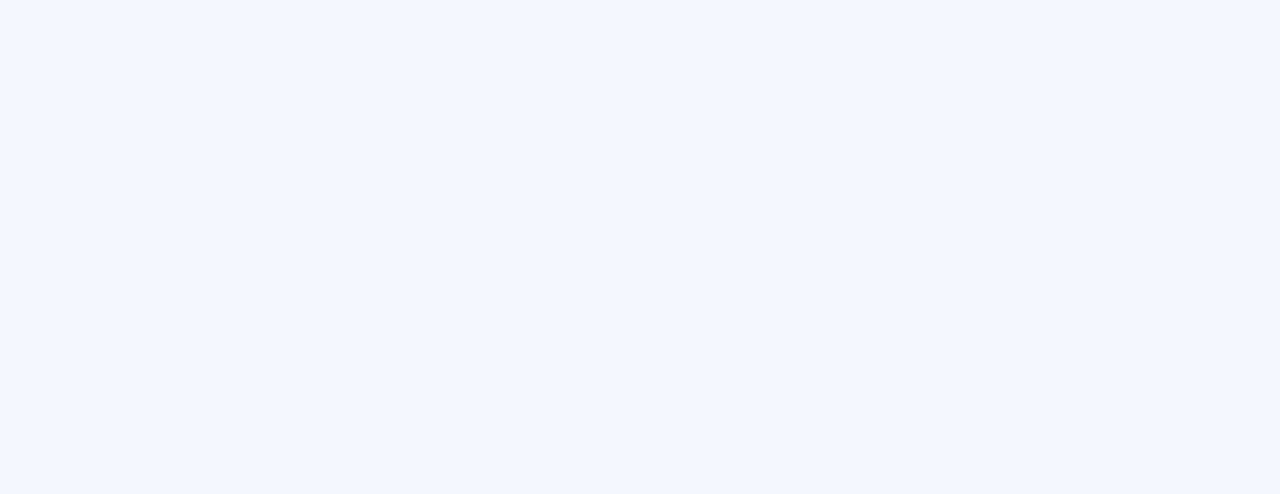
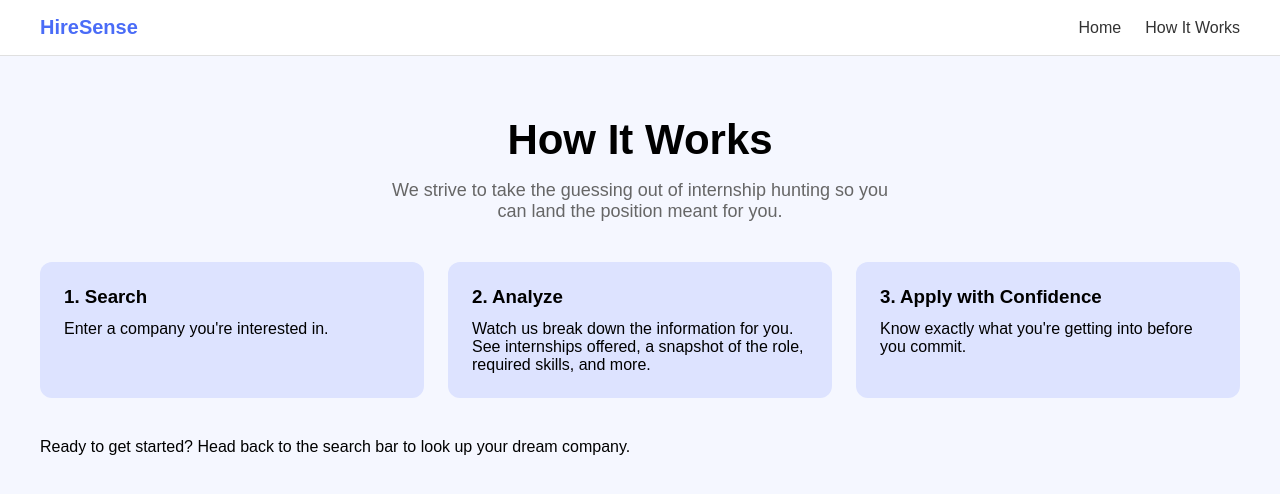
Before and after one commit to aanyathakur1/Tech-Treks-, a React (Create React App) app in the folder my-app/: page /how-it-works in a window 1280 px wide. Before the commit this address had no page. Shown: the top 494 px of the page. Built offline with nearby package versions, Linux system fonts and the light colour scheme.

Commit message:
add how it works page

```diff
--- a/my-app/src/App.js
+++ b/my-app/src/App.js
@@ -2,6 +2,7 @@ import { useState } from "react";
 import { BrowserRouter, Routes, Route } from "react-router-dom";
 import "./App.css";
 import CompanyInfo from "./pages/CompanyInfo";
+import HowItWorks from "./pages/HowItWorks";
 
 function HomePage() {
   const [searchQuery, setSearchQuery] = useState("");
@@ -19,7 +20,7 @@ function HomePage() {
         <span className="logo">HireSense</span>
         <div className="nav-links">
           <a href="#">Home</a>
-          <a href="#">How It Works</a>
+          <a href="/how-it-works">How It Works</a>
         </div>
       </nav>
 
@@ -60,6 +61,7 @@ function App() {
       <Routes>
         <Route path="/" element={<HomePage />} />
         <Route path="/company" element={<CompanyInfo />} />
+        <Route path="/how-it-works" element={<HowItWorks />} />
       </Routes>
     </BrowserRouter>
   );
--- a/my-app/src/pages/CompanyInfo.jsx
+++ b/my-app/src/pages/CompanyInfo.jsx
@@ -23,16 +23,18 @@ function CompanyInfo() {
   const visiblePostings = showAll ? company.jobPostings : company.jobPostings.slice(0, 4);
 
   return (
-    <div style={{ fontFamily: "sans-serif", padding: "0 40px" }}>
+    <div style={{ fontFamily: "sans-serif" }}>
 
       {/* Navbar */}
-      <nav style={{ display: "flex", justifyContent: "space-between", padding: "16px 0", borderBottom: "1px solid #ddd" }}>
-        <span style={{ fontWeight: "bold", fontSize: "20px", color: "#4F6EF7" }}>HireSense</span>
-        <div style={{ display: "flex", gap: "24px" }}>
-          <a href="/" style={{ textDecoration: "none", color: "black" }}>Home</a>
-          <a href="#" style={{ textDecoration: "none", color: "black" }}>How It Works</a>
+      <nav className="navbar">
+        <span className="logo">HireSense</span>
+        <div className="nav-links">
+          <a href="/">Home</a>
+          <a href="/how-it-works">How It Works</a>
         </div>
       </nav>
+
+      <div style={{ padding: "0 40px" }}>
 
       {/* Company Header */}
       <div style={{ background: "#dde3ff", borderRadius: "12px", padding: "24px", display: "flex", gap: "24px", marginTop: "24px" }}>
@@ -100,6 +102,7 @@ function CompanyInfo() {
           Amount of space needed can be determined later
         </div>
       </div>
+      </div>
 
     </div>
   );
--- /dev/null
+++ b/my-app/src/pages/HowItWorks.jsx
@@ -0,0 +1,40 @@
+function HowItWorks() {
+  return (
+    <div className="app">
+      <nav className="navbar">
+        <span className="logo">HireSense</span>
+        <div className="nav-links">
+          <a href="/">Home</a>
+          <a href="/how-it-works">How It Works</a>
+        </div>
+      </nav>
+
+      <div style={{ padding: "0 40px" }}>
+
+    <div style={{ textAlign: "center", padding: "60px 0 40px 0" }}>
+      <h1 style={{ fontSize: "42px", marginBottom: "16px" }}>How It Works</h1>
+      <p style={{ fontSize: "18px", color: "#666", maxWidth: "500px", margin: "0 auto" }}>
+        We strive to take the guessing out of internship hunting so you can land the position meant for you.
+      </p>
+    </div>
+    <div style={{ display: "flex", gap: "24px", marginBottom: "40px" }}>
+    <div style={{ flex: 1, background: "#dde3ff", borderRadius: "12px", padding: "24px" }}>
+      <h3 style={{ marginBottom: "12px" }}>1. Search</h3>
+      <p>Enter a company you're interested in.</p>
+    </div>
+    <div style={{ flex: 1, background: "#dde3ff", borderRadius: "12px", padding: "24px" }}>
+      <h3 style={{ marginBottom: "12px" }}>2. Analyze</h3>
+      <p>Watch us break down the information for you. See internships offered, a snapshot of the role, required skills, and more.</p>
+    </div>
+    <div style={{ flex: 1, background: "#dde3ff", borderRadius: "12px", padding: "24px" }}>
+      <h3 style={{ marginBottom: "12px" }}>3. Apply with Confidence</h3>
+      <p>Know exactly what you're getting into before you commit.</p>
+      </div>
+    </div>
+      <p>Ready to get started? Head back to the search bar to look up your dream company.</p>
+      </div>
+    </div>
+
+  )
+}
+export default HowItWorks;
```
Also changed, not shown: my-app/src/pages/Home.jsx (deleted, +0 -11 lines).
